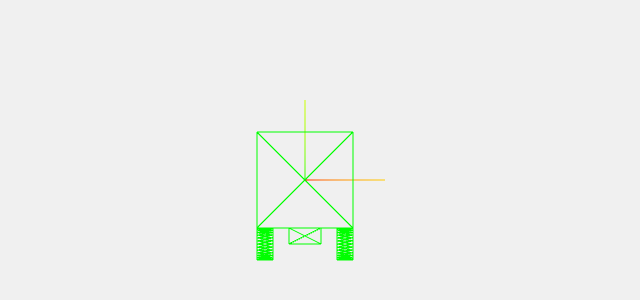
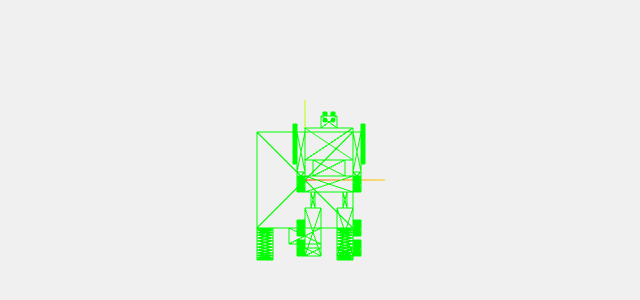
Before and after one commit to rpronto/CG-Project, a plain HTML site: page index.html in a window 1280 px wide. Shown: the part 220-520 px from the top of the page, without its empty margins (335-975 px from the left). Drawn offline with nearby package versions, Linux system fonts and the light colour scheme; animation ran at ten frames a second.

Commit message:
B: Built Robot and updated html file

```diff
--- a/index.html
+++ b/index.html
@@ -6,10 +6,11 @@
     <script type="importmap">
       {
         "imports": {
-          "three": "https://cdn.jsdelivr.net/npm/three@v0.176.0/build/three.module.js"
+          "three": "https://cdn.jsdelivr.net/npm/three@0.176.0/build/three.module.js",
+          "three/addons/": "https://cdn.jsdelivr.net/npm/three@0.176.0/examples/jsm/"
         }
       }
-    </script>
+      </script>
     <script type="module" src="js/main-script.js"></script>
     <title>CG - Table Example</title>
   </head>
--- a/js/main-script.js
+++ b/js/main-script.js
@@ -10,12 +10,14 @@ import * as THREE from "three";
 
 let camera, scene, renderer;
 let cameraFront, cameraSide, cameraTop, cameraPerspective;
-let robot, towed;
+let robot, towed, feet, legs, torso, head;
 let keysPressed = {
     ArrowUp: false,
     ArrowDown: false,
     ArrowLeft: false,
-    ArrowRight: false
+    ArrowRight: false,
+    q: false,
+    a: false,
 };
 let wireframeOn = true;
 const speed = 0.5;
@@ -30,6 +32,7 @@ function createScene() {
     scene.add(new THREE.AxesHelper(10));
 
     createTowed(0,0,0);
+    createRobot(0,-9.5,30);
 }
 
 //////////////////////
@@ -52,7 +55,7 @@ function createCamera() {
     cameraTop.position.set(0, 100, 0);
     cameraTop.lookAt(scene.position);
 
-    cameraPerspective = new THREE.PerspectiveCamera(70, aspect, 1, 1000);
+    cameraPerspective = new THREE.PerspectiveCamera(40, aspect, 1, 1000);
     cameraPerspective.position.set(100, 100, 100);
     cameraPerspective.lookAt(scene.position);
 
@@ -138,11 +141,12 @@ function addRobotForerm(obj, x, y, z, material) {
     const mesh = new THREE.Mesh(geometry, material);
 
     mesh.position.set(x, y, z);
+    mesh.rotation.x = Math.PI / 2;
     obj.add(mesh);
 }
 
 function addRobotPipe(obj, x, y, z, material) {
-    const geometry = new THREE.CylinderGeometry(0.5, 5, 0.5);
+    const geometry = new THREE.CylinderGeometry(0.25, 0.25, 5);
     const mesh = new THREE.Mesh(geometry, material);
 
     mesh.position.set(x, y, z);
@@ -158,23 +162,92 @@ function addRobotHead(obj, x, y, z, material) {
 }
 
 function addRobotEye(obj, x, y, z, material) {
-    const geometry = new THREE.CylinderGeometry(0.5, 0.5, 0.5);
+    const geometry = new THREE.CylinderGeometry(0.25, 0.25, 0.25);
+    const mesh = new THREE.Mesh(geometry, material);
+
+    mesh.position.set(x, y, z);
+    mesh.rotation.x = Math.PI / 2;
+    obj.add(mesh);
+}
+
+function addRobotAntenna(obj, x, y, z, material) {
+    const geometry = new THREE.CylinderGeometry(0.25, 0.25, 0.5);
     const mesh = new THREE.Mesh(geometry, material);
 
     mesh.position.set(x, y, z);
     obj.add(mesh);
 }
 
-function addRobotAntenna(obj, x, y, z, material) {
-    const geometry = new THREE.CylinderGeometry(0.5, 0.5, 0.5);
-    const mesh = new THREE.Mesh(geometry, material);
+function createRobotFeet(obj, x, y, z, material) {
+    feet = new THREE.Object3D();
 
-    mesh.position.set(x, y, z);
-    obj.add(mesh);
+    addRobotFoot(feet, x, y, z, material);
+    addRobotFoot(feet, x + 4, y, z, material);
+    obj.add(feet);
+}
+
+function createRobotLegs(obj, x, y, z, material) {
+    legs = new THREE.Object3D();
+
+    addRobotLeg(legs, x, y, z, material);
+    addRobotLeg(legs, x + 4, y, z, material);
+    addRobotThigh(legs, x, y + 4, z, material);
+    addRobotThigh(legs, x + 4, y + 4, z, material);
+    addRobotWheel(legs, x - 1.5, y - 2, z, material);
+    addRobotWheel(legs, x - 1.5, y + 0.5, z, material);
+    addRobotWheel(legs, x + 5.5, y - 2, z, material);
+    addRobotWheel(legs, x + 5.5, y + 0.5, z, material);
+
+    obj.add(legs);
+}
+
+function createRobotTorso(obj, x, y, z, material) {
+    torso = new THREE.Object3D();
+
+    addRobotWaist(torso, x, y, z, material);
+    addRobotAbdomen(torso, x, y + 2, z, material);
+    addRobotTorso(torso, x, y + 5, z, material);
+    addRobotWheel(torso, x - 3.5, y, z, material);
+    addRobotWheel(torso, x + 3.5, y, z, material);
+
+    obj.add(torso);
+}
+
+function createRobotHead(obj, x, y, z, material) {
+    const head = new THREE.Object3D();
+
+    addRobotHead(head, x, y, z, material);
+    addRobotEye(head, x - 0.5, y + 0.25, z + 0.5, material);
+    addRobotEye(head, x + 0.5, y + 0.25, z + 0.5, material);
+    addRobotAntenna(head, x - 0.5, y + 1, z, material);
+    addRobotAntenna(head, x + 0.5, y + 1, z, material);
+
+    obj.add(head);
+}
+
+function createRobotArms(obj, x, y, z, material) {
+    const arms = new THREE.Object3D();
+
+    addRobotArm(arms, x, y, z, material);
+    addRobotArm(arms, x + 7, y, z, material);
+    addRobotForerm(arms, x, y - 3, z + 2, material);
+    addRobotForerm(arms, x + 7, y - 3, z + 2, material);
+    addRobotPipe(arms, x - 0.75, y + 1, z - 0.5, material);
+    addRobotPipe(arms, x + 7.75, y + 1, z - 0.5, material);
+
+    obj.add(arms);
 }
 
 function createRobot(x, y, z) {
     robot = new THREE.Object3D();
+    const material = new THREE.MeshBasicMaterial({ color: 0x00ff00, wireframe: true });
+
+    createRobotFeet(robot, x + 1, y + 0.5, z + 1, material);
+    createRobotLegs(robot, x + 1, y + 3, z + 0.5, material);
+    createRobotTorso(robot, x + 3, y + 9, z + 0.5, material);
+    createRobotHead(robot, x + 3, y + 16.75, z, material);
+    createRobotArms(robot, x - 0.5, y + 13, z, material);
+
     scene.add(robot);
 }
 
@@ -234,6 +307,8 @@ function update() {
     if (keysPressed.ArrowDown)  direction.y -= 1;
     if (keysPressed.ArrowRight) direction.x += 1;
     if (keysPressed.ArrowLeft)  direction.x -= 1;
+    if (keysPressed.q)          feet.rotation.x += 0.01;
+    if (keysPressed.a)          feet.rotation.x -= 0.01;
 
     if (direction.lengthSq() > 0) {
         direction.normalize();    // normalize the direction vector to keep speed consistent in all directions
```
